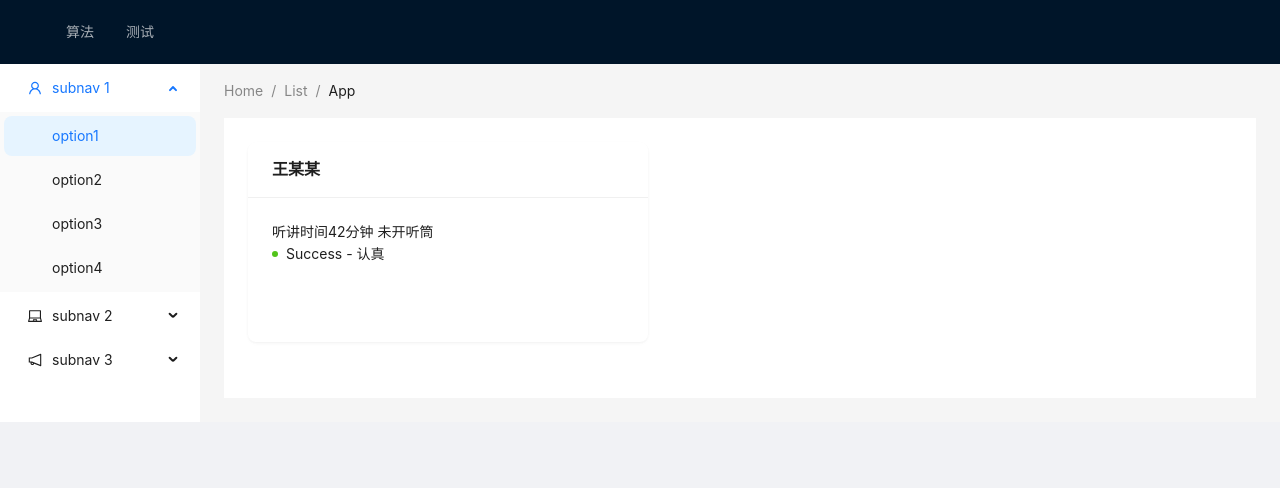
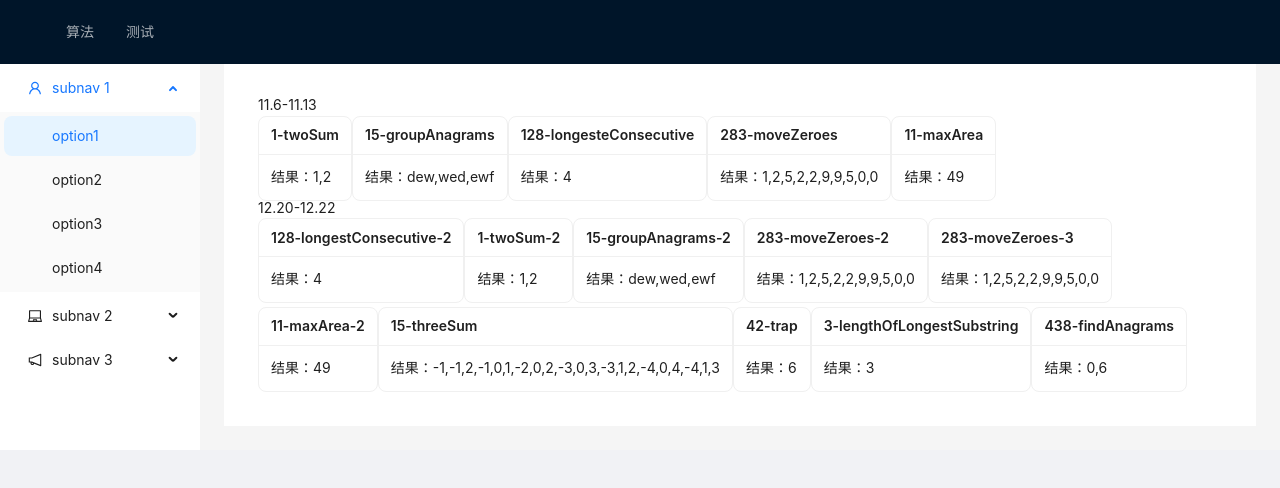
Before and after one commit to mingjourney/code-challenges, a React (Vite) app: page /home in a window 1280 px wide. Shown: the top 488 px of the page. Built offline with nearby package versions, Linux system fonts and the light colour scheme.

Commit message:
feat: 刷题提交

```diff
--- a/src/algorithms/algorithms.ts
+++ b/src/algorithms/algorithms.ts
@@ -26,7 +26,7 @@ export const groupAnagrams = (string: string[]): string[][] => {
 }
 
 // 128.最长连续序列
-export const longestConsecutive = (nums: number[]): number => {
+export const longestConsecutive1 = (nums: number[]): number => {
   const m = new Set<number>()
   for (const num of nums) {
     if (!m.has(num)) {
@@ -77,21 +77,182 @@ export const maxArea = (nums: Array<number>) => {
   return res
 }
 
+// 128. 最长连续序列
+export const longestConsecutive2 = (nums: number[]): number => {
+  const s = new Set<number>()
+  for (const n of nums) {
+    if (!s.has(n)) {
+      s.add(n)
+    }
+  }
+  let cur = 0,
+    max = 0
+  for (let c of s) {
+    if (!s.has(c - 1)) {
+      cur = 1
+      while (s.has(++c)) {
+        cur++
+      }
+    }
+    max = Math.max(cur, max)
+  }
+  return max
+}
+//
+export const twoSum2 = (nums: number[], target: number): number[] => {
+  const m = new Map<number, number>()
+  for (let i = 0; i < nums.length; i++) {
+    const need = target - nums[i]
+    if (m.has(need)) {
+      return [m.get(need)!, i]
+    }
+    m.set(nums[i], i)
+  }
+  return []
+}
+// 49.字母异位词分组-2
+export const groupAnagrams2 = (string: string[]): string[][] => {
+  const m = new Map<string, string[]>()
+  for (const s of string) {
+    const sList = [...s]
+    const sortedStr = sList.sort().join(',')
+    if (m.has(sortedStr)) {
+      m.get(sortedStr)!.push(s)
+    } else {
+      m.set(sortedStr, [s])
+    }
+  }
+  return [...m.values()]
+}
+
+// 283.移动零-2
+export const moveZeroes2 = (nums: number[]): number[] => {
+  let cur = 0,
+    i = 0
+  for (i; i < nums.length; i++) {
+    if (nums[i] != 0) {
+      nums[cur++] = nums[i]
+    }
+  }
+  for (cur; cur < nums.length; cur++) {
+    nums[cur] = 0
+  }
+  return nums
+}
+// 283.移动零-3
+export const moveZeroes3 = (nums: number[]): number[] => {
+  let cur = 0,
+    i = 0
+  for (i; i < nums.length; i++) {
+    if (nums[i]) {
+      if (i != cur) {
+        ;[nums[i], nums[cur]] = [nums[cur], nums[i]]
+      }
+      cur++
+    }
+  }
+  return nums
+}
+// 11.盛最多水的容器
+export const maxArea2 = (nums: Array<number>) => {
+  let l = 0,
+    r = nums.length - 1,
+    max = 0,
+    cur = 0
+  while (l < r) {
+    cur =
+      nums[l] < nums[r]
+        ? Math.min(nums[r], nums[l++]) * (r - l + 1)
+        : Math.min(nums[r--], nums[l]) * (r - l + 1)
+    max = Math.max(cur, max)
+  }
+  return max
+}
+// 15.三数之和
 export const threeSum = (nums: number[]): number[][] => {
-  nums.sort((a, b) => a - b)
-  const res: number[][] = []
-  for (let i = 0; i < nums.length; i++) {
+  const res = []
+  nums.sort()
+  for (let i = 0; i < nums.length - 2; i++) {
     if (i > 0 && nums[i] == nums[i - 1]) {
       continue
     }
-    let L = 0,
-      R = nums.length - 1
-    while (L < R) {
-      const sum = nums[i] + nums[L] + nums[R]
-      if (sum === 0) res.push([L, R, i])
-      else if (sum < 0) L++
-      else R--
+    let l = i + 1
+    let r = nums.length - 1
+    while (l < r) {
+      const sum = nums[i] + nums[l] + nums[r]
+      if (sum == 0) {
+        res.push([nums[i], nums[l], nums[r]])
+        if (l < r && nums[l] == nums[l + 1]) {
+          l++
+        }
+        if (l < r && nums[r] == nums[r - 1]) {
+          r--
+        }
+      }
+      if (sum < 0) {
+        l++
+      } else {
+        r--
+      }
     }
   }
   return res
 }
+// 42.接雨水
+export const trap = (height: number[]): number => {
+  let l = 0,
+    r = height.length - 1,
+    max_l = 0,
+    max_r = 0,
+    res = 0
+  while (l < r) {
+    max_l = Math.max(height[l], max_l)
+    max_r = Math.max(height[r], max_r)
+    if (height[l] < height[r]) {
+      res += max_l - height[l]
+      l++
+    } else {
+      res += max_r - height[r]
+      r--
+    }
+  }
+  return res
+}
+// 3.无重复字符的最长子串
+export const lengthOfLongestSubstring = (s: string): number => {
+  const m = new Map()
+  let start = 0,
+    res = 0
+  for (let i = 0; i < s.length; i++) {
+    const pos = m.has(s[i]) ? m.get(s[i]) : -1
+    if (pos >= start) {
+      start = pos + 1
+    }
+    res = Math.max(i - start + 1, res)
+    m.set(s[i], i)
+  }
+  return res
+}
+// 438. 找到字符串中所有字母异位词
+export const findAnagrams = (s: string, p: string): number[] => {
+  const sLen = s.length,
+    pLen = p.length,
+    res = []
+  const pCount = new Array(26).fill(0)
+  const sCount = new Array(26).fill(0)
+  for (let i = 0; i < pLen; i++) {
+    ++sCount[s.charCodeAt(i) - 'a'.charCodeAt(0)]
+    ++pCount[p.charCodeAt(i) - 'a'.charCodeAt(0)]
+  }
+  if (sCount.toString() === pCount.toString()) {
+    res.push(0)
+  }
+  for (let i = 0; i < sLen - pLen; i++) {
+    --sCount[s.charCodeAt(i) - 'a'.charCodeAt(0)]
+    ++sCount[s.charCodeAt(i + pLen) - 'a'.charCodeAt(0)]
+    if (sCount.toString() === pCount.toString()) {
+      res.push(i + 1)
+    }
+  }
+  return res
+}
--- /dev/null
+++ b/src/components/handShredded/handShredded.ts
@@ -0,0 +1,45 @@
+export const vueRectiveTest = () => {
+  //define
+  // fObjDefine()
+  //useDefineBind
+  // useDefineProperty()
+  //useProxyBind
+  return 'vue响应式-Object.defineProperty'
+}
+// const useDefineProperty = () => {
+//   const data = {
+//     msg: 'haha',
+//     aa: 1,
+//     bb: [2, 3, 4, 5, 2]
+//   }
+//   const vm = {}
+//   Object.keys(data).forEach((key) => {
+//     Object.defineProperty(vm, key, {
+//       get() {
+//         return data[key]
+//       },
+//       set(newValue) {
+//         if (newValue === data[key]) {
+//           return
+//         }
+//         data[key] = newValue
+//       }
+//     })
+//   })
+//   console.log('msg1', vm.msg)
+//   vm.aa = '1'
+//   vm.msg = 'xx'
+//   console.log('msg2', vm.msg)
+// }
+// const fObjDefine = () => {
+//   const a = {}
+//   Object.defineProperty(a, 'property1', {
+//     value: [333, 444],
+//     writable: true
+//   })
+//   console.log('a1', a)
+//   a.property1 = [2323, 424]
+//   console.log('a2', a)
+// }
+// const f = (n) => Array.from({ length: Math.min(n, 7) }, (x, i) => i + 1)
+// f(5)
--- a/src/pages/CodingBoard.tsx
+++ b/src/pages/CodingBoard.tsx
@@ -1,18 +1,23 @@
 import * as algorithms from '../algorithms/algorithms'
 import CardComponent from '../components/CardComponent'
-import { UpCircleOutlined } from '@ant-design/icons'
-export const CodingBoard = () => {
+// import * as handShredded from '@/components/handShredded/handShredded'
+const CodingBoard = () => {
   const input1 = [1, 2, 3, 4, 6, 2, 5, 1]
   const target1 = 5
   const string15 = ['dew', 'wed', 'ewf']
   const input128 = [100, 4, 200, 1, 3, 2]
   const input283 = [1, 2, 5, 2, 0, 2, 9, 0, 9, 5]
   const input11 = [1, 8, 6, 2, 5, 4, 8, 3, 7]
+  const input15 = [-1, 0, 1, 2, -1, -4, -2, -3, 3, 0, 4]
+  const input42 = [0, 1, 0, 2, 1, 0, 1, 3, 2, 1, 2, 1]
+  const input3 = 'abcabcbb'
+  const input438_s = 'cbaebabacd'
+  const input438_p = 'abc'
+
   // const input15 = [-1, 0, 1, 2, -1, -4]
   return (
     <div style={{ padding: '10px' }}>
       <h4>11.6-11.13</h4>
-      <UpCircleOutlined style={{ fontSize: '20px' }} />
       <CardComponent
         title="1-twoSum"
         data={algorithms.twoSum(input1, target1)}
@@ -22,15 +27,47 @@ export const CodingBoard = () => {
         data={algorithms.groupAnagrams(string15)}
       />
       <CardComponent
-        title="128-longestConsecutive"
-        data={algorithms.longestConsecutive(input128)}
+        title="128-longesteConsecutive"
+        data={algorithms.longestConsecutive1(input128)}
       />
       <CardComponent
         title="283-moveZeroes"
         data={algorithms.moveZeroes(input283)}
       />
       <CardComponent title="11-maxArea" data={algorithms.maxArea(input11)} />
-      {/* <CardComponent title="15-threeSum" data={algorithms.threeSum(input15)} /> */}
+      <h4>12.20-12.22</h4>
+      <CardComponent
+        title="128-longestConsecutive-2"
+        data={algorithms.longestConsecutive2(input128)}
+      />
+      <CardComponent
+        title="1-twoSum-2"
+        data={algorithms.twoSum2(input1, target1)}
+      />
+      <CardComponent
+        title="15-groupAnagrams-2"
+        data={algorithms.groupAnagrams2(string15)}
+      />
+      <CardComponent
+        title="283-moveZeroes-2"
+        data={algorithms.moveZeroes2(input283)}
+      />
+      <CardComponent
+        title="283-moveZeroes-3"
+        data={algorithms.moveZeroes3(input283)}
+      />
+      <CardComponent title="11-maxArea-2" data={algorithms.maxArea2(input11)} />
+      <CardComponent title="15-threeSum" data={algorithms.threeSum(input15)} />
+      <CardComponent title="42-trap" data={algorithms.trap(input42)} />
+      <CardComponent
+        title="3-lengthOfLongestSubstring"
+        data={algorithms.lengthOfLongestSubstring(input3)}
+      />
+      <CardComponent
+        title="438-findAnagrams"
+        data={algorithms.findAnagrams(input438_s, input438_p)}
+      />
     </div>
   )
 }
+export default CodingBoard
--- a/src/router/index.tsx
+++ b/src/router/index.tsx
@@ -12,7 +12,7 @@ const withLoadingComponent = (comp: JSX.Element) => (
 const routes = [
   {
     path: '/',
-    element: withLoadingComponent(<OnlineThreeDClassroom />)
+    element: withLoadingComponent(<Home />)
   },
   {
     path: '/home',
--- a/src/views/Home.tsx
+++ b/src/views/Home.tsx
@@ -4,8 +4,9 @@ import {
   NotificationOutlined,
   UserOutlined
 } from '@ant-design/icons'
+import CodingBoard from '../pages/CodingBoard'
 import type { MenuProps } from 'antd'
-import { Breadcrumb, Layout, Menu, theme, Card, Badge } from 'antd'
+import { Layout, Menu, theme } from 'antd'
 
 const { Header, Content, Sider } = Layout
 // console.log([1, 2, 4, 5, 6].shift())
@@ -78,11 +79,6 @@ const App: React.FC = () => {
           />
         </Sider>
         <Layout style={{ padding: '0 24px 24px' }}>
-          <Breadcrumb style={{ margin: '16px 0' }}>
-            <Breadcrumb.Item>Home</Breadcrumb.Item>
-            <Breadcrumb.Item>List</Breadcrumb.Item>
-            <Breadcrumb.Item>App</Breadcrumb.Item>
-          </Breadcrumb>
           <Content
             style={{
               padding: 24,
@@ -91,16 +87,7 @@ const App: React.FC = () => {
               background: colorBgContainer
             }}
           >
-            <Card
-              title="王某某"
-              bordered={false}
-              style={{ width: 400, height: 200 }}
-            >
-              <p>听讲时间42分钟 未开听筒 </p>
-              <p>
-                <Badge status="success" text="Success" /> - 认真
-              </p>
-            </Card>
+            <CodingBoard />
           </Content>
         </Layout>
       </Layout>
```
